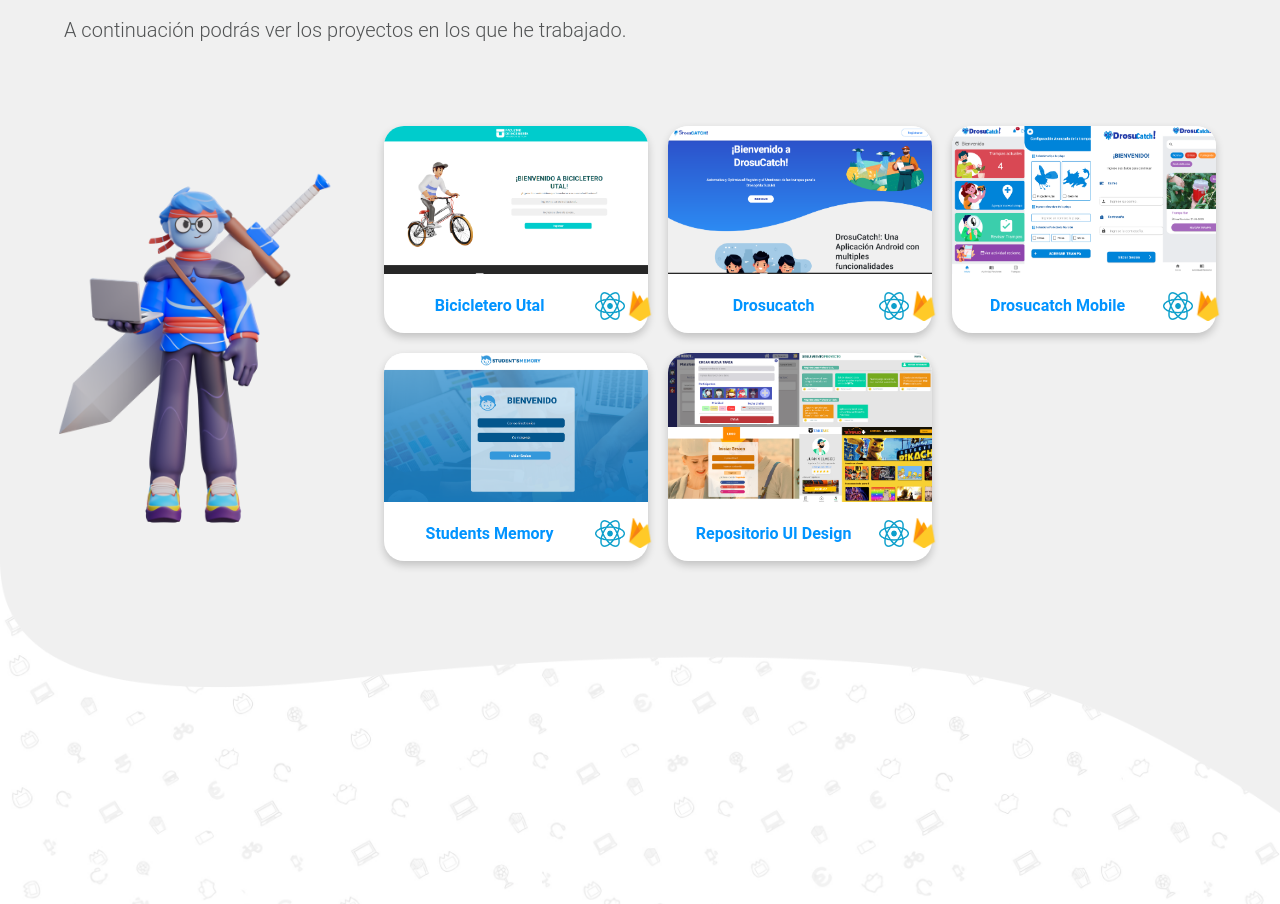
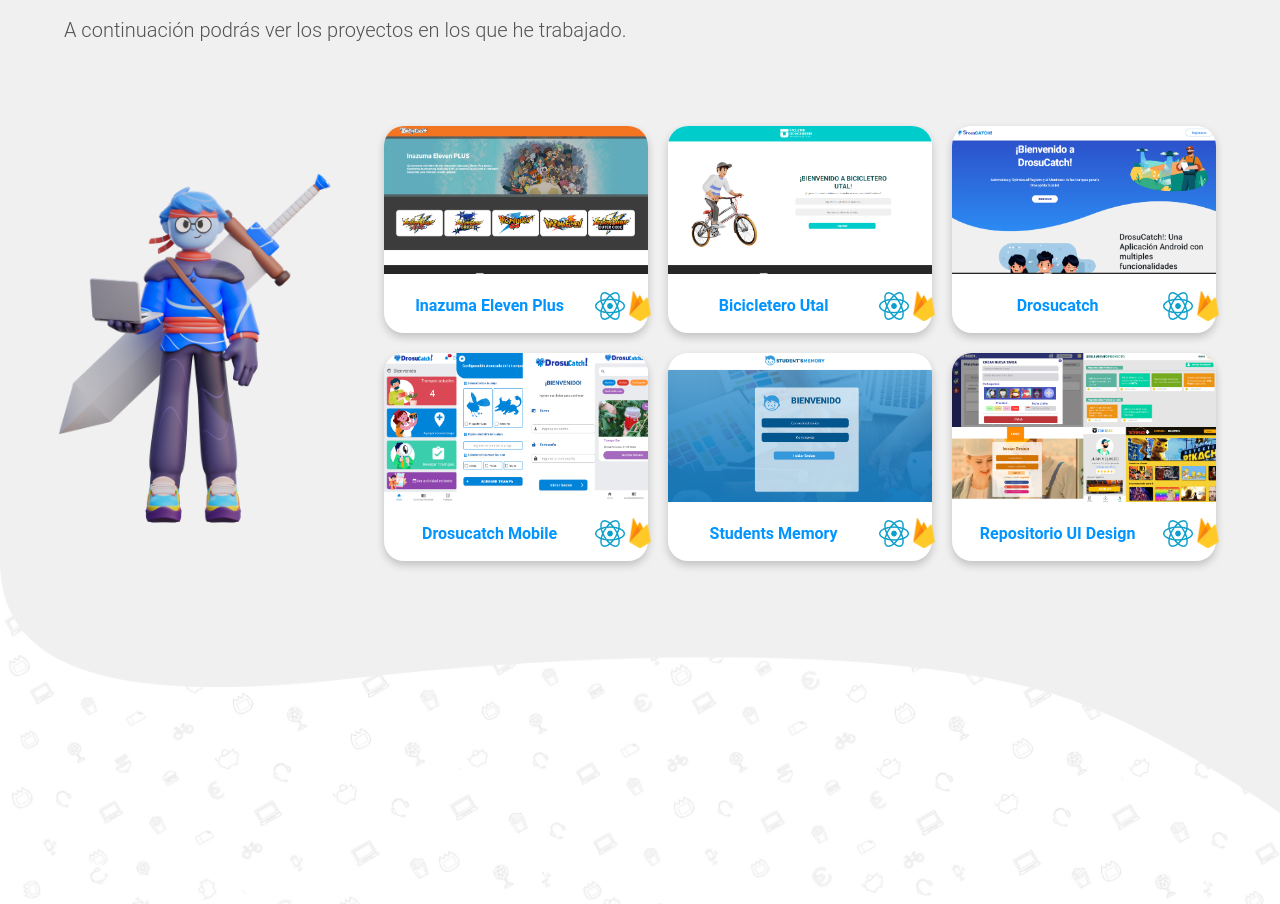
Before and after one commit to SebaBurst/Sebaburst-website-portafolio, an Angular app: page / in a window 1280 px wide. Shown: the part 1400-2304 px from the top of the page. Built offline with nearby package versions, Linux system fonts and the light colour scheme.

Commit message:
Update
New Project

```diff
--- a/src/app/projects/projects.component.html
+++ b/src/app/projects/projects.component.html
@@ -9,6 +9,13 @@
         </div>
         <div class="right-container">
             <div class="grid-projects">
+                <div class="grid-items" (click)="redireccionarInazuma()">
+                    <app-card-project
+                        imageurl="../../assets/inazuma.jpg"
+                        nameP="Inazuma Eleven Plus"
+                        description="BicicleteroUtal es una plataforma web desarrollada para la facultad de Ingeniera de la Universidad de Talca, donde su principal funcion es mantener un registro de los accesos de los estudiantes al bicicletero de la universidad, mediante un escaner de qr, que cada estudiente podra obtener desde la plataforma, cuando sean registrados."
+                    ></app-card-project>
+                </div>
                 <div class="grid-items" (click)="redireccionarBike()">
                     <app-card-project
                         imageurl="../../assets/bicicletero.png"
--- a/src/app/projects/projects.component.ts
+++ b/src/app/projects/projects.component.ts
@@ -6,6 +6,10 @@
   styleUrls: ['./projects.component.css']
 })
 export class ProjectsComponent {
+
+  redireccionarInazuma(): void {
+    window.open('https://inazumaweb-3e5c6.web.app/', '_blank');
+  }
   redireccionarBike(): void {
     window.open('https://bicicleteroutal.tech/', '_blank');
   }
```
Also changed, not shown: src/assets/inazuma.jpg (added).
